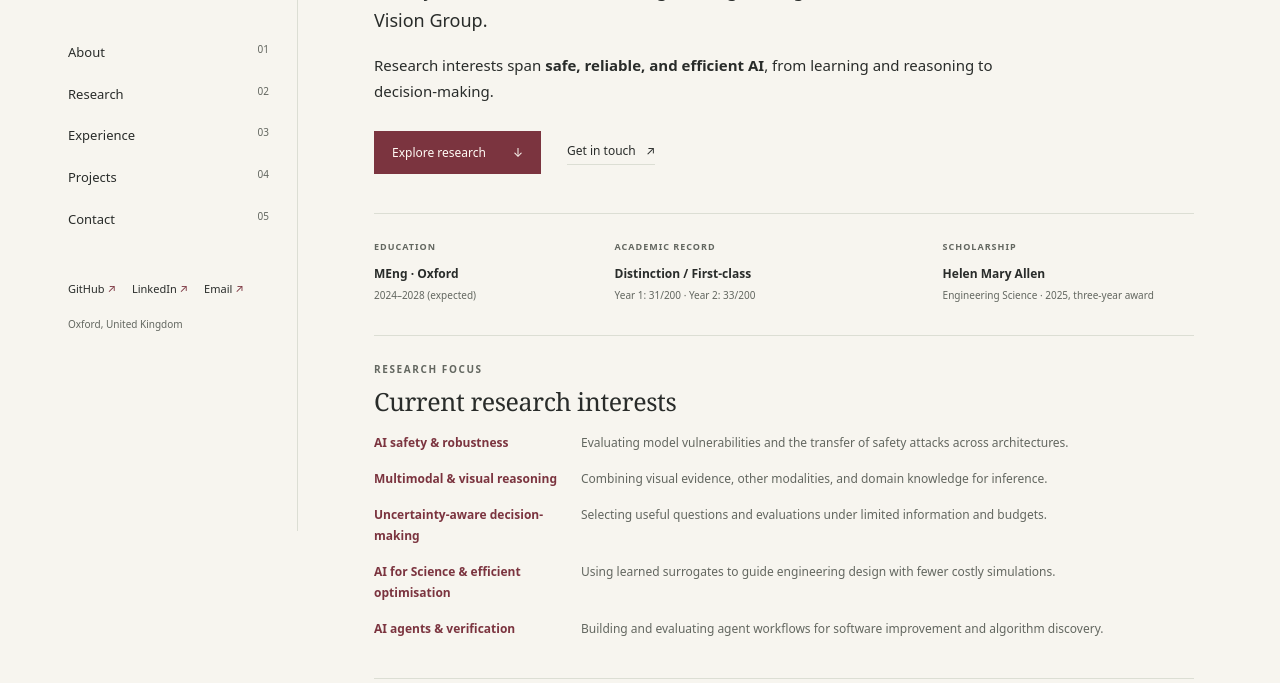
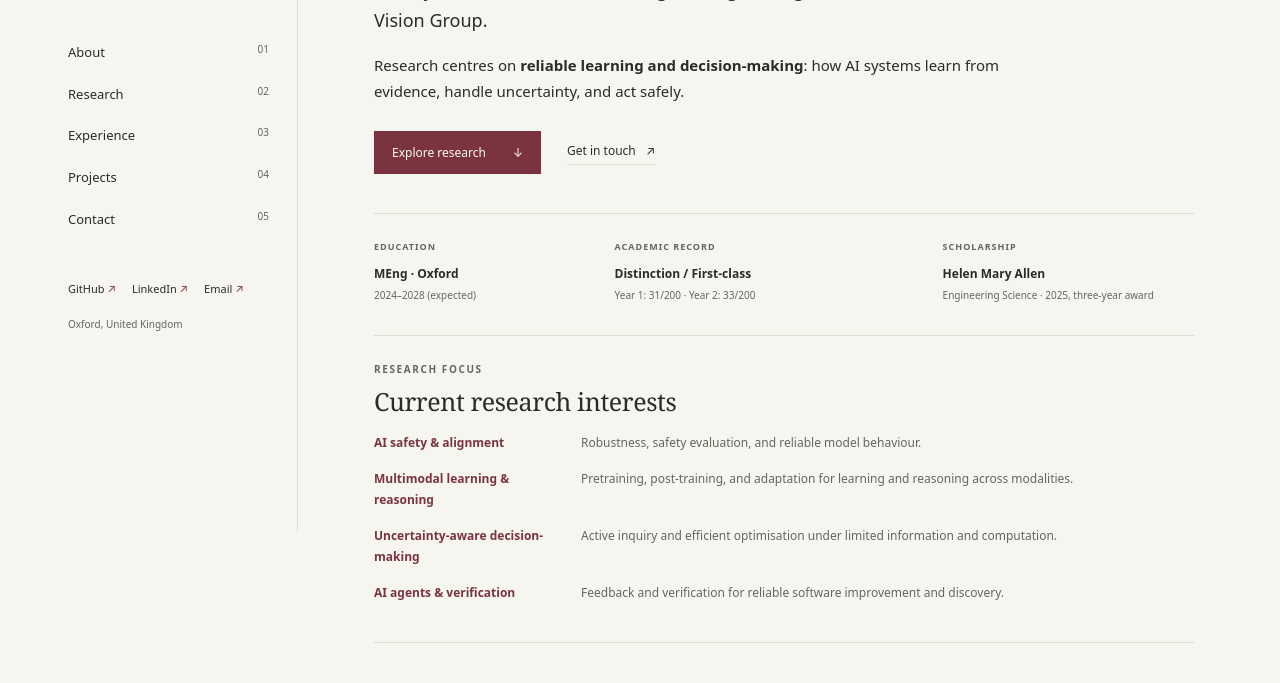
Before and after one commit to YuchengLiu0424/YuchengLiu0424.github.io, a plain HTML site: page index.html in a window 1280 px wide. Shown: the part 269-952 px from the top of the page. Drawn offline with Linux system fonts and the light colour scheme.

Commit message:
Connect research interests around reliable learning and decisions

```diff
--- a/index.html
+++ b/index.html
@@ -8,7 +8,7 @@
   <meta name="google-site-verification" content="IEJw4NenTbBSXMGLxvg4QiwJhKFw5OyZ_t2WkFDndgs" />
   <meta name="msvalidate.01" content="402551BE51722AB6D15A3A836C666450" />
   <meta property="og:title" content="Yucheng Liu — Research & Engineering">
-  <meta property="og:description" content="Yucheng Liu, third-year Engineering Science student and undergraduate researcher with Torr Vision Group at Oxford. Research interests in AI safety, multimodal reasoning, uncertainty-aware decisions, AI for Science, and agent verification.">
+  <meta property="og:description" content="Yucheng Liu, third-year Engineering Science student and undergraduate researcher with Torr Vision Group at Oxford. Research on reliable learning and decision-making, spanning AI safety and alignment, multimodal learning, uncertainty, and agent verification.">
   <meta property="og:type" content="website">
   <meta property="og:url" content="https://yuchengliu0424.github.io/">
   <title>Yucheng Liu — Research & Engineering</title>
@@ -45,7 +45,7 @@
         <p class="eyebrow section-kicker"><span class="small-rule" aria-hidden="true"></span> About / 01</p>
         <h1 id="intro-title">Learning from evidence.<br><em>Deciding under uncertainty.</em></h1>
         <p class="intro-lead">Third-year Oxford Information Engineering undergraduate researcher at Torr Vision Group.</p>
-        <p>Research interests span <strong>safe, reliable, and efficient AI</strong>, from learning and reasoning to decision-making.</p>
+        <p>Research centres on <strong>reliable learning and decision-making</strong>: how AI systems learn from evidence, handle uncertainty, and act safely.</p>
         <div class="intro-actions"><a class="button" href="#research">Explore research <span aria-hidden="true">↓</span></a><a class="text-link" href="mailto:yucheng.liu@st-hildas.ox.ac.uk">Get in touch <span aria-hidden="true">↗</span></a></div>
         <div class="education-strip">
           <div><span class="label">Education</span><strong>MEng · Oxford</strong><span>2024–2028 (expected)</span></div>
@@ -56,11 +56,10 @@
           <p class="eyebrow">Research focus</p>
           <h2 id="interests-title">Current research interests</h2>
           <dl class="interest-list">
-            <div><dt>AI safety &amp; robustness</dt><dd>Evaluating model vulnerabilities and the transfer of safety attacks across architectures.</dd></div>
-            <div><dt>Multimodal &amp; visual reasoning</dt><dd>Combining visual evidence, other modalities, and domain knowledge for inference.</dd></div>
-            <div><dt>Uncertainty-aware decision-making</dt><dd>Selecting useful questions and evaluations under limited information and budgets.</dd></div>
-            <div><dt>AI for Science &amp; efficient optimisation</dt><dd>Using learned surrogates to guide engineering design with fewer costly simulations.</dd></div>
-            <div><dt>AI agents &amp; verification</dt><dd>Building and evaluating agent workflows for software improvement and algorithm discovery.</dd></div>
+            <div><dt>AI safety &amp; alignment</dt><dd>Robustness, safety evaluation, and reliable model behaviour.</dd></div>
+            <div><dt>Multimodal learning &amp; reasoning</dt><dd>Pretraining, post-training, and adaptation for learning and reasoning across modalities.</dd></div>
+            <div><dt>Uncertainty-aware decision-making</dt><dd>Active inquiry and efficient optimisation under limited information and computation.</dd></div>
+            <div><dt>AI agents &amp; verification</dt><dd>Feedback and verification for reliable software improvement and discovery.</dd></div>
           </dl>
         </div>
       </section>
```
